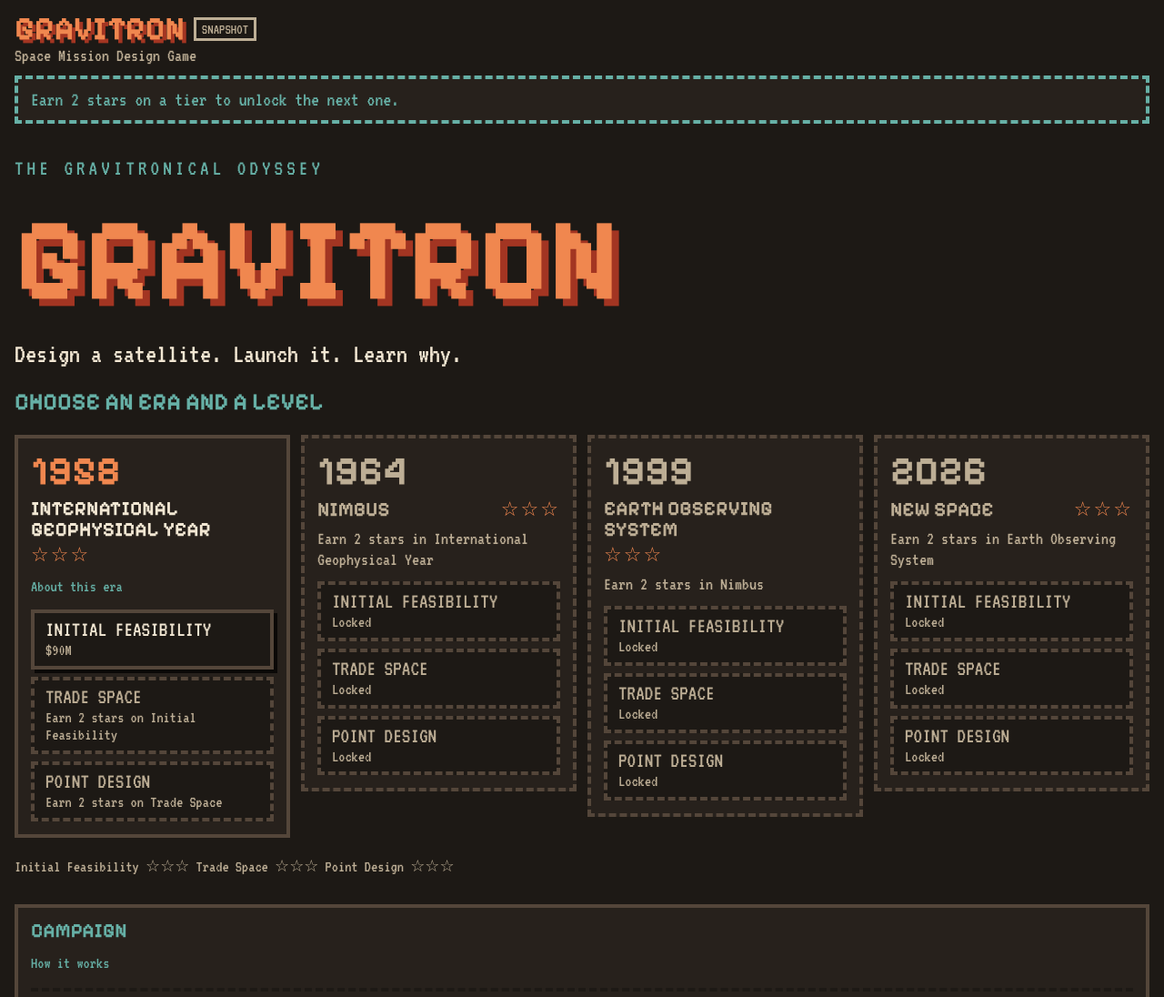
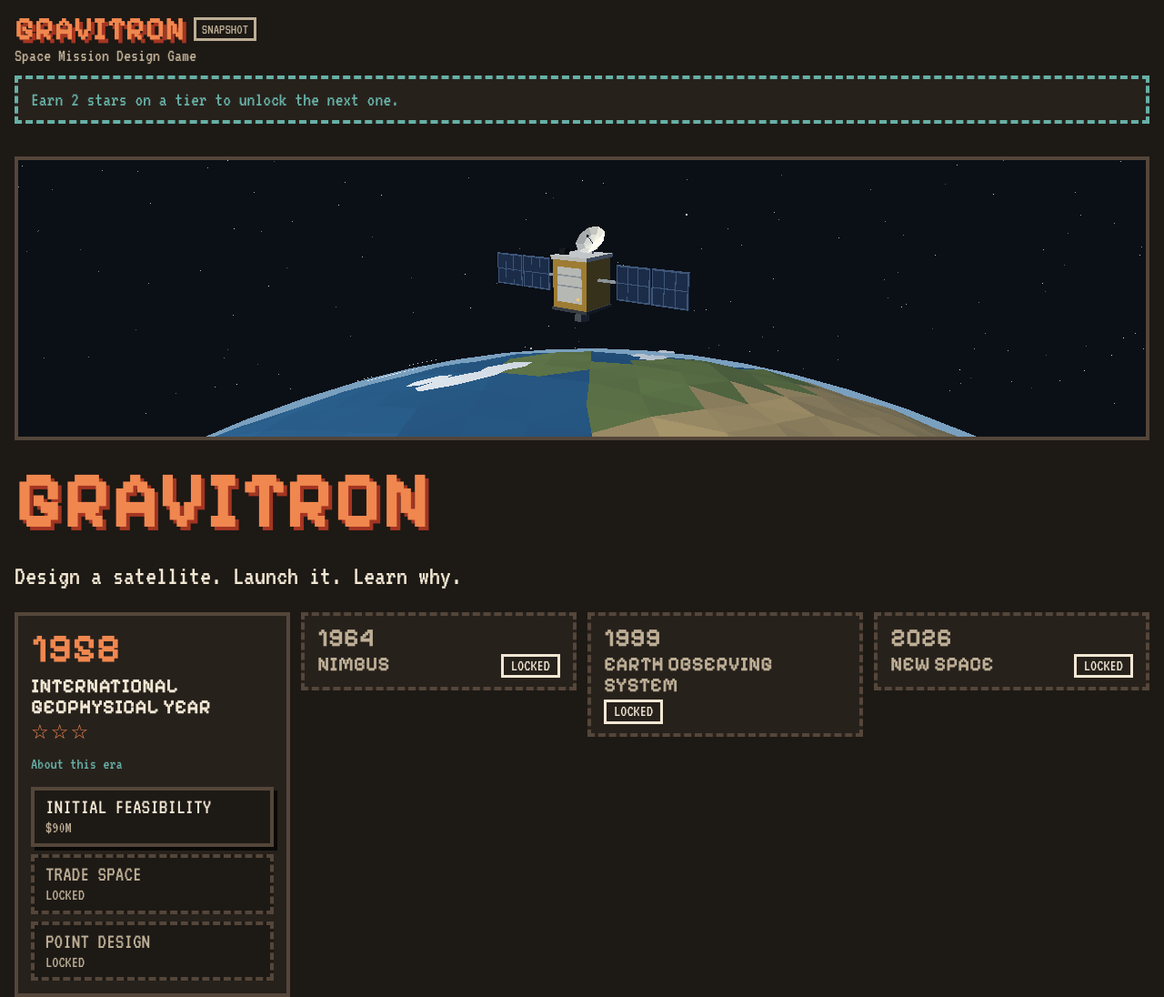
Before and after one commit to angads22/Hackstreet_Bros_Satellite, a plain HTML site: page index.html in a window 1280 px wide. Shown: the top 1096 px of the page at 91% size. Drawn offline with Linux system fonts and the light colour scheme; no server answers.

Commit message:
Screens: low-poly Earth and satellite on the home page; a simpler, shorter home page

```diff
--- a/css/style.css
+++ b/css/style.css
@@ -737,3 +737,13 @@ svg.icon { display: inline-block; margin-right: .35em; vertical-align: -.12em; }
 @media (prefers-reduced-motion: reduce) {
   .sat-small .sat-p { animation: none; }
 }
+
+/* ---------------------------------------------------------------- home page: low-poly hero, plainer cards */
+.lp { display: block; width: 100%; background: var(--bg); }
+.lp-hero { aspect-ratio: 4 / 1; max-height: 340px; border: 4px solid var(--border); }
+@media (max-width: 640px) { .lp-hero { aspect-ratio: 3 / 2; } }
+.title .big-title { font-size: clamp(40px, 8vw, 88px); text-shadow: 4px 4px 0 var(--stamp); }
+.era.compact { gap: 4px; padding: 10px 14px; }
+.era.compact .era-year { font-size: 28px; }
+.btn.quiet { background: none; border-color: transparent; box-shadow: none; color: var(--text-dim); text-decoration: underline; }
+.btn.quiet:hover { color: var(--text); border-color: var(--border); }
--- a/handoff/browser-tests/igy.js
+++ b/handoff/browser-tests/igy.js
@@ -12,7 +12,9 @@ let fails = 0; const ok = (c, m) => { console.log((c ? '  ok   ' : '  FAIL ') +
     const wait = t => p.locator('.screen-head h1', { hasText: t }).waitFor({ timeout: 8000 }).then(() => true, () => false);
     await p.goto('file://' + REPO + '/index.html'); await p.evaluate(() => localStorage.clear()); await p.reload();
     ok(await p.locator('.era').count() === 4 && await p.locator('.era.locked').count() === 3, 'four eras, three locked');
-    ok((await p.locator('[data-key="era-nimbus"]').innerText()).includes('Earn 2 stars in International Geophysical Year'), 'locked era says how to open it');
+    const lockedEra = p.locator('[data-key="era-nimbus"]');
+    ok((await lockedEra.getAttribute('aria-label')).includes('Earn 2 stars in International Geophysical Year') && (await lockedEra.getAttribute('title')).includes('Earn 2 stars'), 'locked era says how to open it (accessible name and tooltip)');
+    ok((await lockedEra.innerText()).includes('LOCKED') && !(await lockedEra.innerText()).includes('Earn 2 stars'), 'locked era shows only LOCKED on the page');
     await p.screenshot({ path: path.join(shots, `igy-${label}-0-title.png`), fullPage: true });
     await p.click('[data-key="start-igy-training"]'); await p.locator('.intro').waitFor({timeout:3000}).then(()=>p.click('text=SKIP'),()=>{}); /*SKIPINTRO*/ ok(await wait('BASE MAP'), 'starts on the map');
     ok((await p.locator('#status').innerText()).includes('1958'), 'header shows the year 1958');
--- a/index.html
+++ b/index.html
@@ -66,6 +66,10 @@
   <script src="js/mission.js"></script>
   <script src="js/live-data.js"></script>
 
+  <!-- Low-poly art (the front end draws with it when it is there, and works without it) -->
+  <script src="js/lowpoly.js"></script>
+  <script src="js/lp-earth.js"></script>
+
   <!-- Front end -->
   <script src="js/ui-design.js"></script>
   <script src="js/ui-mission.js"></script>
--- a/js/ui-design.js
+++ b/js/ui-design.js
@@ -816,6 +816,24 @@
     return svg;
   }
 
+  // ---- low-poly pictures (js/lowpoly.js and the js/lp-*.js model files). One canvas for one scene, or null when the
+  // art is missing or cannot start: every caller keeps working without it. The canvas draws once it is on the page and
+  // stops by itself when its screen is replaced. It is not focusable and cannot be dragged, so it adds no tab stop.
+  function lowPoly(make, className) {
+    try {
+      if (typeof LowPoly !== "object" || !LowPoly || typeof LowPoly.view !== "function" || !LowPoly.scenes) return null;
+      var wrap = make(LowPoly);
+      if (!wrap) return null;
+      var canvas = document.createElement("canvas");
+      canvas.className = "lp " + (className || "");
+      LowPoly.view(canvas, wrap, { drag: false, keys: false, fps: 30 });
+      return canvas;
+    } catch (e) { return null; }
+  }
+  function titleHero() {
+    return lowPoly(function (lp) { return typeof lp.scenes.title === "function" ? lp.scenes.title({}) : null; }, "lp-hero");
+  }
+
   // Flat icons: one colour (currentColor), a 16 x 16 grid, drawn here as shapes. They sit beside words and
   // never replace them, so a screen reader or a colour-blind player loses nothing. Static art only.
   var ICONS = {
@@ -886,7 +904,7 @@
 
   function button(label, onClick, opts) {
     opts = opts || {};
-    return el("button", { type: "button", class: "btn" + (opts.primary ? " primary" : "") + (opts.big ? " big" : ""),
+    return el("button", { type: "button", class: "btn" + (opts.primary ? " primary" : "") + (opts.big ? " big" : "") + (opts.quiet ? " quiet" : ""),
       disabled: !!opts.disabled, onclick: onClick, "aria-label": opts.aria }, label);
   }
 
@@ -1708,14 +1726,14 @@
       el("div", { class: "tier-list row" }, tiers.map(function (t) {
         return el("button", {
           type: "button", class: "tier-btn", "data-key": "campaign-" + t.id,
-          "aria-label": "New campaign, " + t.name,
+          "aria-label": "New campaign, " + t.name + ", treasury " + money(t.budget_musd) + ", " + num(t.events, 0) + (t.events === 1 ? " event" : " events") + " a mission",
           onclick: function () {
             if (info && !window.confirm("Start a new campaign? It replaces the one you have saved.")) return;
             newCampaign(t.id);
             window.showCampaignHub();
           }
         }, [el("span", { class: "tier-name", text: "NEW: " + t.name.toUpperCase() }),
-            el("span", { class: "tier-facts", text: "Treasury " + money(t.budget_musd) + " · " + num(t.events, 0) + (t.events === 1 ? " event" : " events") + " a mission" })]);
+            el("span", { class: "tier-facts", text: money(t.budget_musd) })]);
       }))
     ]);
   }
@@ -1764,12 +1782,12 @@
     return el("button", {
       type: "button", class: "tier-btn" + (open ? "" : " locked"), disabled: !open,
       "data-key": era ? "start-" + era.id + "-" + t.id : "tier-" + t.id,
-      title: num(t.events, 0) + (t.events === 1 ? " event" : " events") + " a mission",
+      title: why ? (eraOpen ? why : eraLockText) : num(t.events, 0) + (t.events === 1 ? " event" : " events") + " a mission",
       "aria-label": (era ? era.name + " " + era.year + ", " : "") + t.name + ", " + money(t.budget_musd) + ", " + num(t.events, 0) + (t.events === 1 ? " event" : " events") + (why ? ". Locked: " + (eraOpen ? why : eraLockText) : ""),
       onclick: function () { startMissionDesign(t.id, era ? era.id : null); }
     }, [
       el("span", { class: "tier-name", text: t.name.toUpperCase() }),
-      el("span", { class: "tier-facts", text: why ? why : money(t.budget_musd) })
+      el("span", { class: "tier-facts", text: why ? "LOCKED" : money(t.budget_musd) })
     ]);
   }
 
@@ -1779,20 +1797,26 @@
     state.locked = false;
     var tiers = data("TIERS");
     var eras = typeof getEras === "function" ? list(getEras()) : [];
-    var progress = typeof getProgress === "function" ? getProgress() : { best_stars: {} };
     var missions = typeof MISSIONS !== "undefined" ? list(MISSIONS) : [];
 
     var grid;
     if (eras.length) {
       grid = el("div", { class: "eras" }, eras.map(function (e, i) {
         var lockText = e.unlocked ? null : "Earn 2 stars in " + (eras[i - 1] ? eras[i - 1].name : "the previous era");
+        // A locked era is one short card: the rule is its tooltip and accessible name, and the screen's one hint.
+        if (!e.unlocked) {
+          return el("div", { class: "era locked compact", "data-key": "era-" + e.id, role: "group", title: lockText,
+            "aria-label": e.name + " " + e.year + ". Locked. " + lockText }, [
+            el("div", { class: "era-year", text: String(e.year) }),
+            el("div", { class: "card-title" }, [el("h3", { text: String(e.name).toUpperCase() }), el("span", { class: "tag", text: "LOCKED" })])
+          ]);
+        }
         var real = list(e.real_missions).map(function (id) { var m = byId(missions, id); return m ? m.name : null; }).filter(Boolean);
         return el("div", { class: "era" + (e.unlocked ? "" : " locked"), "data-key": "era-" + e.id }, [
           el("div", { class: "era-year", text: String(e.year) }),
           el("div", { class: "card-title" }, [el("h3", { text: String(e.name).toUpperCase() }),
             el("span", { class: "stars", text: starsText(e.best_stars), "aria-label": (e.best_stars || 0) + " of 3 stars" })]),
-          e.unlocked ? more(e.blurb + (real.length ? " Real missions: " + real.join(", ") + "." : ""), "About this era")
-            : el("p", { class: "card-blurb", text: lockText }),
+          more(e.blurb + (real.length ? " Real missions: " + real.join(", ") + "." : ""), "About this era"),
           el("div", { class: "tier-list" }, tiers.map(function (t, j) { return tierButton(t, j, tiers, e, e.unlocked, lockText); }))
         ]);
       }));
@@ -1802,21 +1826,16 @@
         el("div", { class: "tier-list" }, tiers.map(function (t, j) { return tierButton(t, j, tiers, null, true, null); }))])]);
     }
 
-    var best = el("p", { class: "bar-note", text: tiers.map(function (t) {
-      return t.name + " " + starsText((progress.best_stars || {})[t.id] || 0);
-    }).join("   ") });
-
     return el("section", { class: "title" }, [
-      el("div", { class: "kicker", text: String(typeof STORY === "object" && STORY.subtitle ? STORY.subtitle : "A space mission design game").toUpperCase() }),
+      titleHero(),
       el("h1", { class: "big-title", text: String(typeof STORY === "object" && STORY.title ? STORY.title : "GRAVITRON").toUpperCase() }),
       el("p", { class: "tagline", text: "Design a satellite. Launch it. Learn why." }),
-      el("h2", { class: "subhead", text: eras.length ? "CHOOSE AN ERA AND A LEVEL" : "CHOOSE A LEVEL" }),
+      el("h2", { class: "sr-only", text: eras.length ? "Choose an era and a level" : "Choose a level" }),
       tiers.length ? grid : el("p", { class: "empty", text: "No tiers in the data yet." }),
-      tiers.length ? best : null,
       tiers.length ? campaignPanel(tiers) : null,
       el("div", null, [button("RESET PROGRESS", function () {
         if (typeof resetProgress === "function" && window.confirm("Forget every star you have earned?")) { resetProgress(); draw("title"); }
-      })])
+      }, { quiet: true })])
     ]);
   }
 
```
Also changed, not shown: js/lowpoly.js (renamed from handoff/lowpoly/js/lowpoly.js), js/lp-earth.js (renamed from handoff/lowpoly/js/lp-earth.js), 2 other files.
